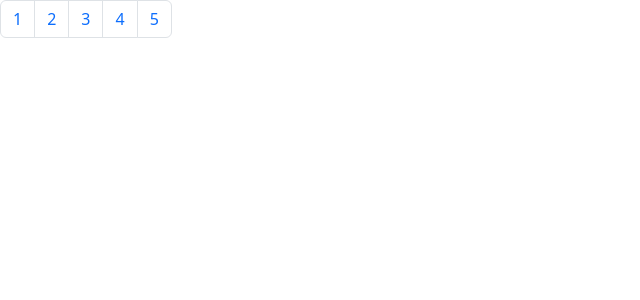
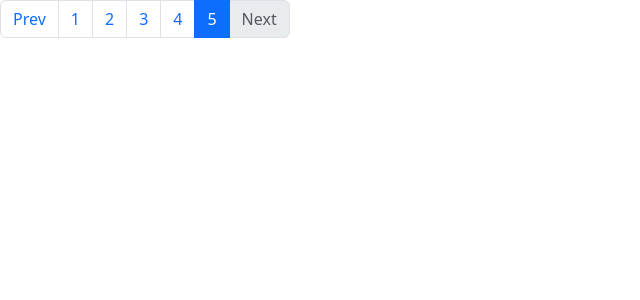
Before and after one commit to milanzec/pages, an Angular app: page / in a window 1280 px wide. Shown: the top 300 px of the page, without its empty margins (0-640 px from the left). Built offline with nearby package versions, Linux system fonts and the light colour scheme.

Commit message:
disabling buttons using ngClass

```diff
--- a/src/app/app.component.html
+++ b/src/app/app.component.html
@@ -1,7 +1,13 @@
 <nav>
   <ul class="pagination">
-    <li class="page-item" *ngFor="let image of images;let i = index">
+    <li class="page-item" [ngClass]="{disabled : currentPage === 0}">
+      <a class="page-link">Prev</a>
+    </li>
+    <li class="page-item" [ngClass]="{active : i === currentPage}" *ngFor="let image of images;let i = index">
       <a class="page-link">{{ i+1 }}</a>
+    </li>
+    <li class="page-item"[ngClass]="{disabled : currentPage === images.length-1}" >
+      <a class="page-link">Next</a>
     </li>
   </ul>
 </nav>
--- a/src/app/app.component.ts
+++ b/src/app/app.component.ts
@@ -7,26 +7,28 @@
 })
 export class AppComponent {
 
+  currentPage = 4
+
   images = [
     {
-    title:'Beach',
-    url :'https://images.unsplash.com/photo-1473186578172-c141e6798cf4?ixlib=rb-4.0.3&ixid=M3wxMjA3fDB8MHxzZWFyY2h8Mnx8YmVhY2glMjBjaGFpcnxlbnwwfHwwfHx8MA%3D%3D&auto=format&fit=crop&w=500&q=60'
+      title: 'Beach',
+      url: 'https://images.unsplash.com/photo-1473186578172-c141e6798cf4?ixlib=rb-4.0.3&ixid=M3wxMjA3fDB8MHxzZWFyY2h8Mnx8YmVhY2glMjBjaGFpcnxlbnwwfHwwfHx8MA%3D%3D&auto=format&fit=crop&w=500&q=60'
     },
     {
-    title:'Bjj',
-    url :'https://images.unsplash.com/photo-1564415315949-7a0c4c73aab4?ixlib=rb-4.0.3&ixid=M3wxMjA3fDB8MHxzZWFyY2h8NXx8aml1JTIwaml0c3V8ZW58MHx8MHx8fDA%3D&auto=format&fit=crop&w=500&q=60'
+      title: 'Bjj',
+      url: 'https://images.unsplash.com/photo-1564415315949-7a0c4c73aab4?ixlib=rb-4.0.3&ixid=M3wxMjA3fDB8MHxzZWFyY2h8NXx8aml1JTIwaml0c3V8ZW58MHx8MHx8fDA%3D&auto=format&fit=crop&w=500&q=60'
     },
     {
-    title:'Flower',
-    url :'https://plus.unsplash.com/premium_photo-1688045625388-aeeae987b650?ixlib=rb-4.0.3&ixid=M3wxMjA3fDB8MHxzZWFyY2h8MXx8Zmxvd2VyfGVufDB8fDB8fHww&auto=format&fit=crop&w=500&q=60'
+      title: 'Flower',
+      url: 'https://plus.unsplash.com/premium_photo-1688045625388-aeeae987b650?ixlib=rb-4.0.3&ixid=M3wxMjA3fDB8MHxzZWFyY2h8MXx8Zmxvd2VyfGVufDB8fDB8fHww&auto=format&fit=crop&w=500&q=60'
     },
     {
-    title:'Poker',
-    url :'https://images.unsplash.com/photo-1596451190630-186aff535bf2?ixlib=rb-4.0.3&ixid=M3wxMjA3fDB8MHxzZWFyY2h8NHx8cG9rZXJ8ZW58MHx8MHx8fDA%3D&auto=format&fit=crop&w=500&q=60'
+      title: 'Poker',
+      url: 'https://images.unsplash.com/photo-1596451190630-186aff535bf2?ixlib=rb-4.0.3&ixid=M3wxMjA3fDB8MHxzZWFyY2h8NHx8cG9rZXJ8ZW58MHx8MHx8fDA%3D&auto=format&fit=crop&w=500&q=60'
     },
     {
-    title:'Food',
-    url :'https://images.unsplash.com/photo-1504674900247-0877df9cc836?ixlib=rb-4.0.3&ixid=M3wxMjA3fDB8MHxzZWFyY2h8Mnx8Zm9vZHxlbnwwfHwwfHx8MA%3D%3D&auto=format&fit=crop&w=500&q=60'
+      title: 'Food',
+      url: 'https://images.unsplash.com/photo-1504674900247-0877df9cc836?ixlib=rb-4.0.3&ixid=M3wxMjA3fDB8MHxzZWFyY2h8Mnx8Zm9vZHxlbnwwfHwwfHx8MA%3D%3D&auto=format&fit=crop&w=500&q=60'
     }
   ]
 
```
Lines whose indentation alone changed are shown as unchanged.
